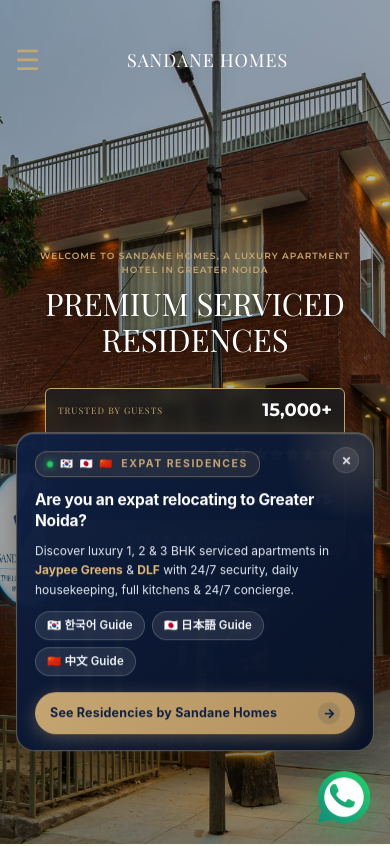
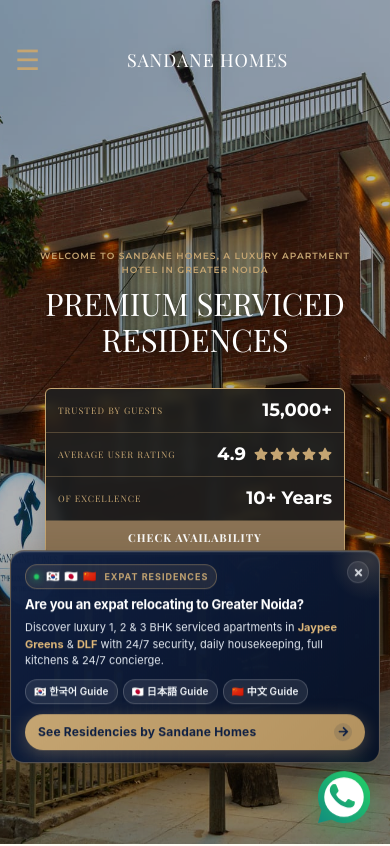
Before and after one commit to viratco/sandanehomes, a React (Vite) app: page / in a window 390 px wide. Shown: the top 846 px of the page. Built offline with nearby package versions, Linux system fonts and the light colour scheme; a web font is replaced by a local one.

Commit message:
Make popup significantly smaller and compact on mobile screens

```diff
--- a/src/components/ExpatPopupBar.css
+++ b/src/components/ExpatPopupBar.css
@@ -293,26 +293,84 @@
 /* Responsive Mobile Rules */
 @media (max-width: 480px) {
     .expat-popup-container {
-        right: 16px;
-        bottom: 92px;
+        right: 10px;
+        left: 10px;
+        bottom: 80px;
+        width: auto;
+        max-width: calc(100vw - 20px);
     }
 
     .expat-popup-card {
-        padding: 18px 18px 16px;
-        border-radius: 18px;
+        padding: 13px 14px 12px;
+        border-radius: 14px;
+    }
+
+    .expat-popup-glow {
+        width: 80px;
+        height: 80px;
+        top: -30px;
+        right: -30px;
+    }
+
+    .expat-popup-header {
+        margin-bottom: 7px;
+    }
+
+    .expat-popup-badge {
+        font-size: 9px;
+        letter-spacing: 1px;
+        padding: 3px 8px;
+    }
+
+    .expat-flags {
+        font-size: 11px;
+        letter-spacing: 1px;
+    }
+
+    .expat-live-dot {
+        width: 5px;
+        height: 5px;
     }
 
     .expat-popup-title {
-        font-size: 15.5px;
+        font-size: 13px;
+        line-height: 1.35;
+        margin-bottom: 6px;
+        padding-right: 24px;
     }
 
     .expat-popup-desc {
-        font-size: 12px;
-        margin-bottom: 12px;
+        font-size: 11px;
+        line-height: 1.5;
+        margin-bottom: 10px;
+    }
+
+    .expat-popup-chips {
+        gap: 5px;
+        margin-bottom: 10px;
+    }
+
+    .expat-chip {
+        font-size: 10px;
+        padding: 4px 8px;
+        border-radius: 12px;
     }
 
     .expat-popup-btn {
-        font-size: 12.5px;
-        padding: 10px 15px;
+        font-size: 12px;
+        padding: 9px 13px;
+        border-radius: 22px;
+    }
+
+    .expat-btn-icon {
+        width: 18px;
+        height: 18px;
+    }
+
+    .expat-popup-close {
+        width: 22px;
+        height: 22px;
+        top: 10px;
+        right: 10px;
     }
 }
```
